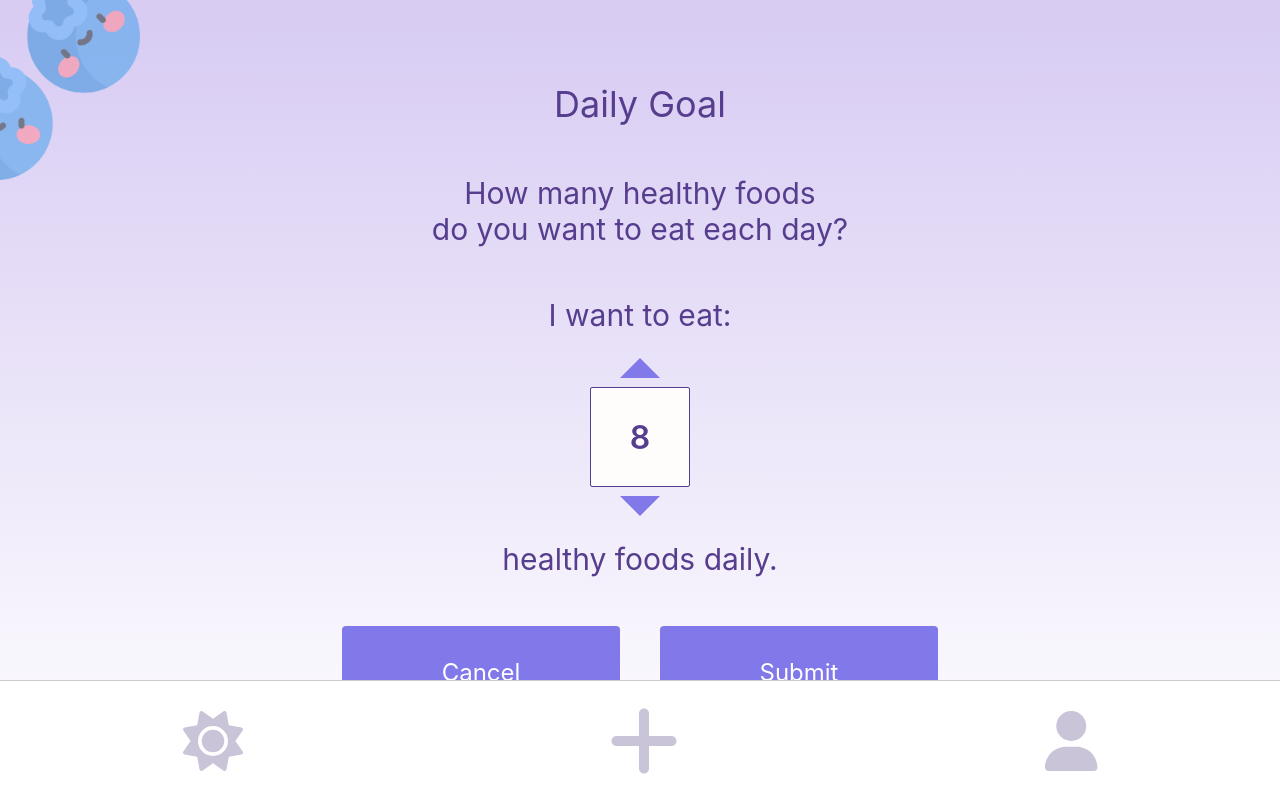
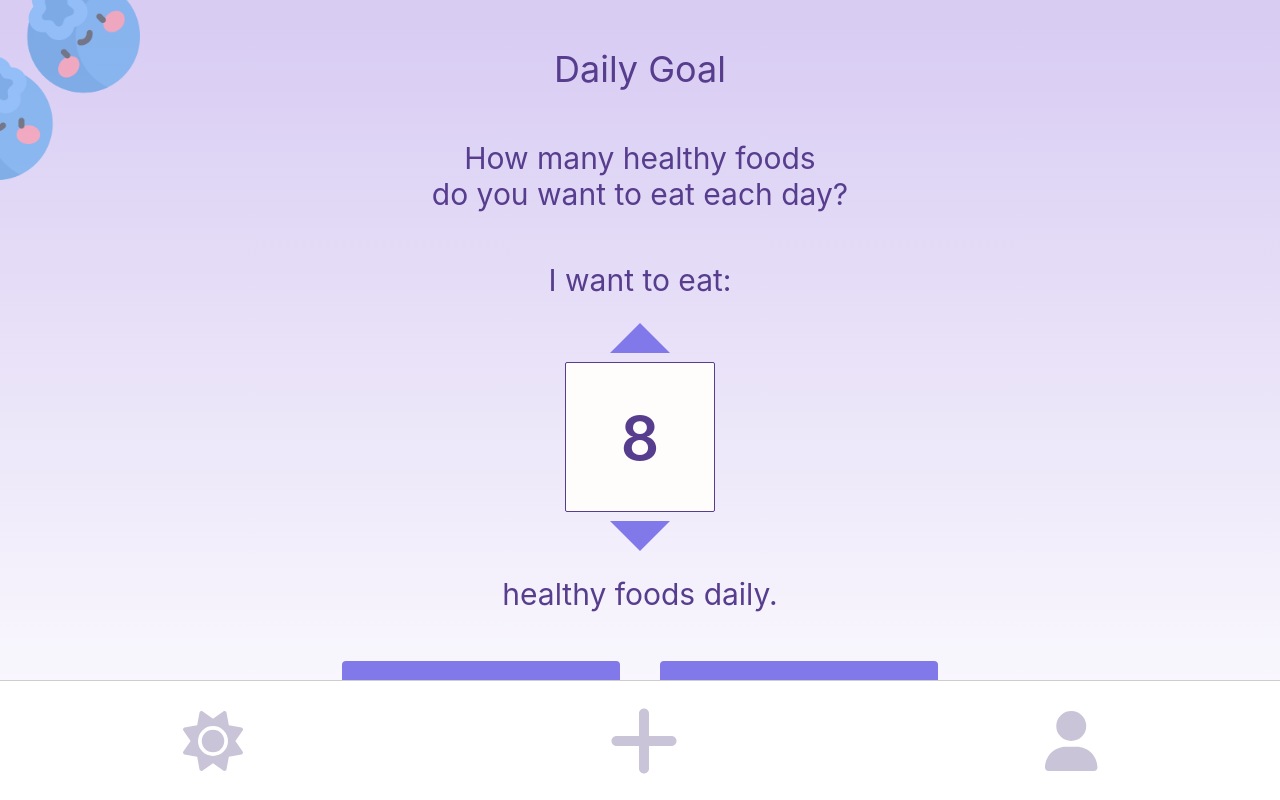
Before and after one commit to Glow-Carrots-App/glow-web, a Next.js app: page /settings/change-goal in a window 1280 px wide. Built offline with nearby package versions, Linux system fonts and the light colour scheme; no server answers.

Commit message:
Increased picker box and arrow size

```diff
--- a/components/ChangeGoalForm/styles.module.css
+++ b/components/ChangeGoalForm/styles.module.css
@@ -53,4 +53,22 @@
   .buttonContainer {
     gap: 40px;
   }
+  .numberPicker {
+    height: 150px;
+    width: 150px;
+    line-height: 150px;
+    font-weight: 600;
+    font-size: 60px;
+  }
+  .arrowUp {
+    border-left: 30px solid transparent;
+    border-right: 30px solid transparent;
+    border-bottom: 30px solid var(--purple-light);
+  }
+
+  .arrowDown {
+    border-left: 30px solid transparent;
+    border-right: 30px solid transparent;
+    border-top: 30px solid var(--purple-light);
+  }
 }
```
